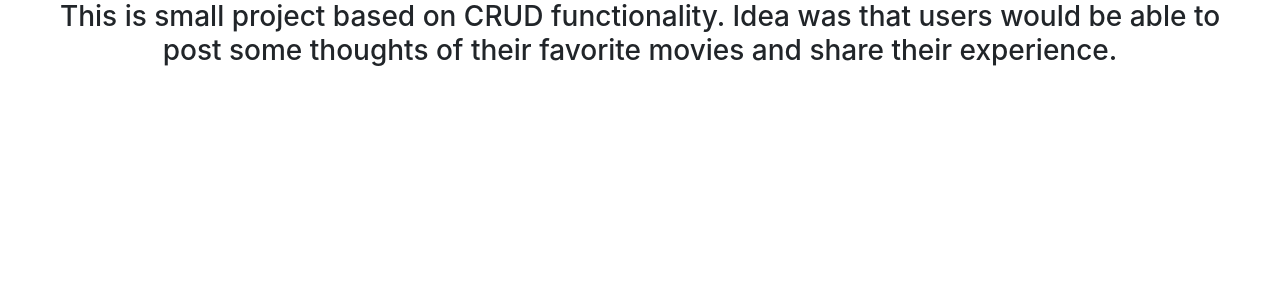
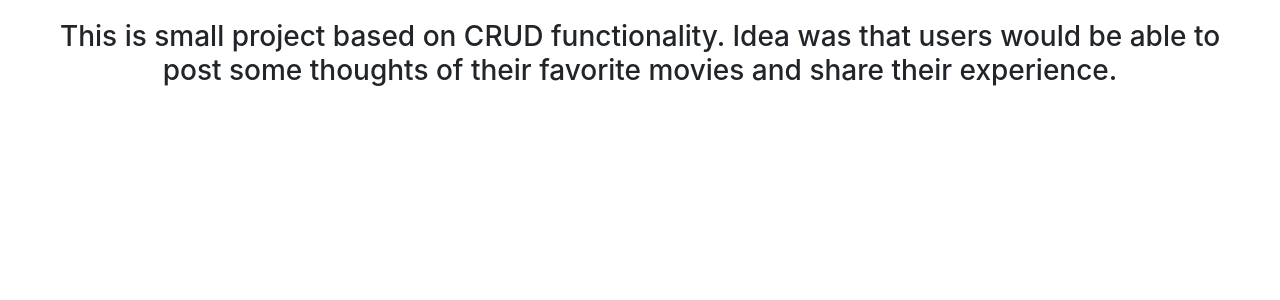
Before and after one commit to tadasbytautas/Favorite_Movie_Project, a Flask app: page /about in a window 1280 px wide. Shown: the part 56-356 px from the top of the page. Run offline with Flask 2, Linux system fonts and the light colour scheme; parts of the project's set-up code (start-up, migrations or seed data) failed here and were passed over; some libraries are stand-ins or nearby versions.

Commit message:
refactoring about.html

```diff
--- a/templates/about.html
+++ b/templates/about.html
@@ -1,7 +1,7 @@
 {% extends "layout.html" %}
 
 {% block body_content %}
-    <h3 style="text-align: center">
+    <h3 style="text-align: center; padding-top: 20px; flex: auto">
         This is small project based on CRUD functionality. Idea was that users would be able to post some thoughts of their favorite movies and share their experience.
     </h3>
 {% endblock %}
```
